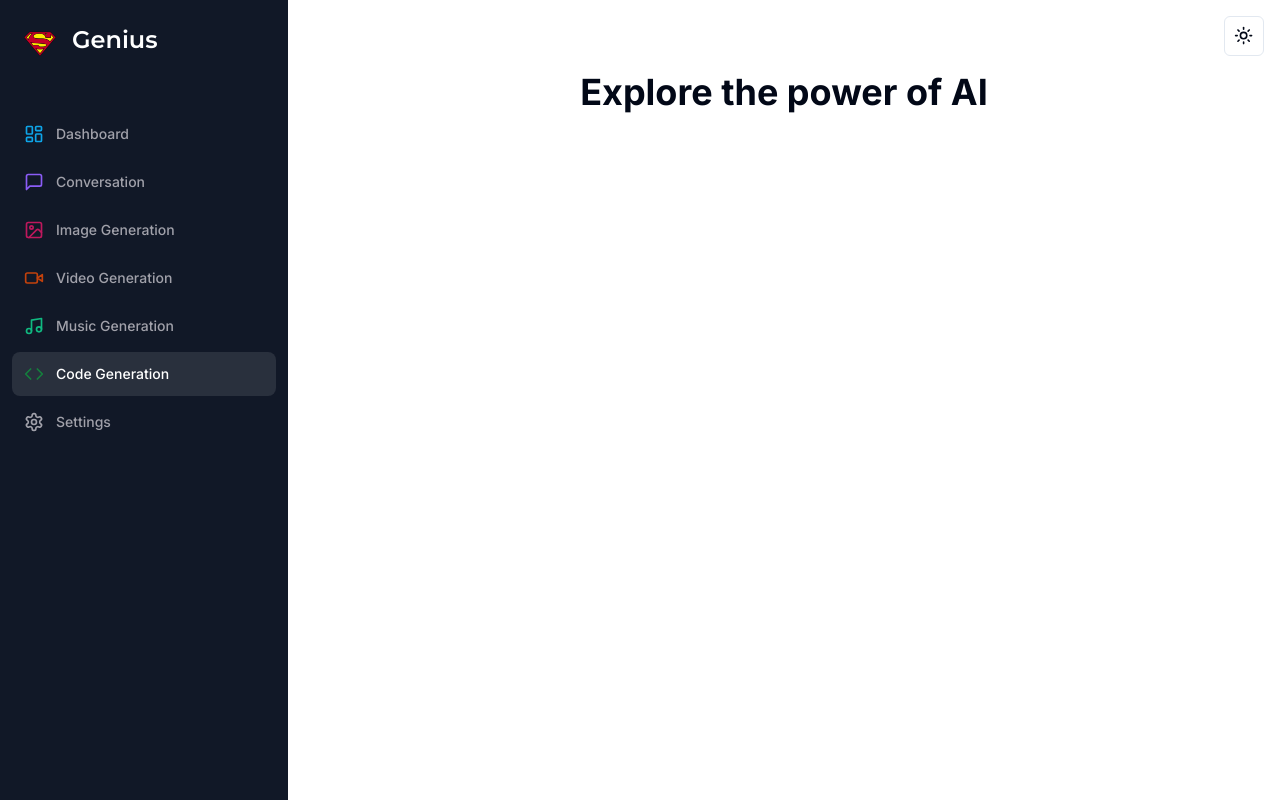
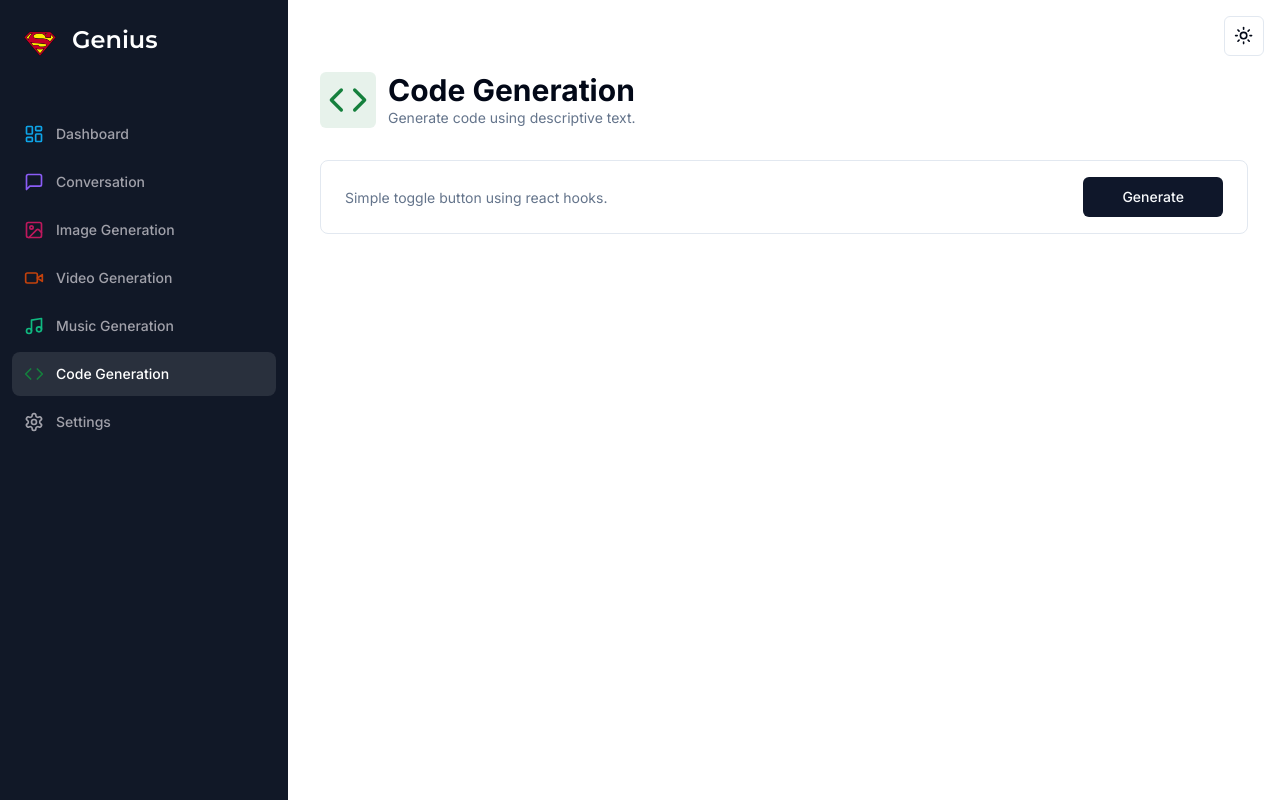
Before and after one commit to PiotrRomanczuk/NextJs-AI-Saas, a Next.js app: page /code in a window 1280 px wide. Built offline with nearby package versions, Linux system fonts and the light colour scheme.

Commit message:
Code route completed

```diff
--- /dev/null
+++ b/app/(dashboard)/(routes)/code/constants.tsx
@@ -0,0 +1,7 @@
+import * as z from 'zod';
+
+export const formSchema = z.object({
+	prompt: z.string().min(1, {
+		message: 'Prompt is required',
+	}),
+});
--- a/app/(dashboard)/(routes)/code/page.tsx
+++ b/app/(dashboard)/(routes)/code/page.tsx
@@ -1,15 +1,162 @@
+'use client';
 
-export default function CodePage() {
+import * as z from 'zod';
+import axios from 'axios';
+import { Code } from 'lucide-react';
+import { useForm } from 'react-hook-form';
+import { useState } from 'react';
+import { toast } from 'react-hot-toast';
+import ReactMarkdown from 'react-markdown';
+import { useRouter } from 'next/navigation';
+import { ChatCompletionRequestMessage } from 'openai';
 
+import { BotAvatar } from '@/components/bot-avatar';
+import { Heading } from '@/components/heading';
+import { Button } from '@/components/ui/button';
+import { Input } from '@/components/ui/input';
+import { zodResolver } from '@hookform/resolvers/zod';
+import { Form, FormControl, FormField, FormItem } from '@/components/ui/form';
+import { cn } from '@/lib/utils';
+import { Loader } from '@/components/loader';
+import { UserAvatar } from '@/components/user-avatar';
+// import { Empty } from '@/components/ui/empty';
+// import { useProModal } from '@/hooks/use-pro-modal';
+
+import { formSchema } from './constants';
+
+const CodePage = () => {
+	const router = useRouter();
+	// const proModal = useProModal();
+	const [messages, setMessages] = useState<ChatCompletionRequestMessage[]>([]);
+
+	const form = useForm<z.infer<typeof formSchema>>({
+		resolver: zodResolver(formSchema),
+		defaultValues: {
+			prompt: '',
+		},
+	});
+
+	const isLoading = form.formState.isSubmitting;
+
+	const onSubmit = async (values: z.infer<typeof formSchema>) => {
+		try {
+			const userMessage: ChatCompletionRequestMessage = {
+				role: 'user',
+				content: values.prompt,
+			};
+			const newMessages = [...messages, userMessage];
+
+			const response = await axios.post('/api/code', { messages: newMessages });
+			setMessages((current) => [...current, userMessage, response.data]);
+
+			form.reset();
+		} catch (error: any) {
+			if (error?.response?.status === 403) {
+				// proModal.onOpen();
+			} else {
+				toast.error('Something went wrong.');
+			}
+		} finally {
+			router.refresh();
+		}
+	};
 
 	return (
 		<div>
-			<div className='mb-8 space-y-4'>
-				<h2 className='text-2xl md:text-4xl font-bold text-center'>
-					Explore the power of AI
-				</h2>
-
+			<Heading
+				title='Code Generation'
+				description='Generate code using descriptive text.'
+				icon={Code}
+				iconColor='text-green-700'
+				bgColor='bg-green-700/10'
+			/>
+			<div className='px-4 lg:px-8'>
+				<div>
+					<Form {...form}>
+						<form
+							onSubmit={form.handleSubmit(onSubmit)}
+							className='
+                rounded-lg
+                border
+                w-full
+                p-4
+                px-3
+                md:px-6
+                focus-within:shadow-sm
+                grid
+                grid-cols-12
+                gap-2
+              '
+						>
+							<FormField
+								name='prompt'
+								render={({ field }) => (
+									<FormItem className='col-span-12 lg:col-span-10'>
+										<FormControl className='m-0 p-0'>
+											<Input
+												className='border-0 outline-none focus-visible:ring-0 focus-visible:ring-transparent'
+												disabled={isLoading}
+												placeholder='Simple toggle button using react hooks.'
+												{...field}
+											/>
+										</FormControl>
+									</FormItem>
+								)}
+							/>
+							<Button
+								className='col-span-12 lg:col-span-2 w-full'
+								type='submit'
+								disabled={isLoading}
+								size='icon'
+							>
+								Generate
+							</Button>
+						</form>
+					</Form>
+				</div>
+				<div className='space-y-4 mt-4'>
+					{isLoading && (
+						<div className='p-8 rounded-lg w-full flex items-center justify-center bg-muted'>
+							<Loader />
+						</div>
+					)}
+					{/* {messages.length === 0 && !isLoading && (
+						<Empty label='No conversation started.' />
+					)} */}
+					<div className='flex flex-col-reverse gap-y-4'>
+						{messages.map((message) => (
+							<div
+								key={message.content}
+								className={cn(
+									'p-8 w-full flex items-start gap-x-8 rounded-lg',
+									message.role === 'user'
+										? 'bg-white border border-black/10'
+										: 'bg-muted'
+								)}
+							>
+								{message.role === 'user' ? <UserAvatar /> : <BotAvatar />}
+								<ReactMarkdown
+									components={{
+										pre: ({ node, ...props }) => (
+											<div className='overflow-auto w-full my-2 bg-black/10 p-2 rounded-lg'>
+												<pre {...props} />
+											</div>
+										),
+										code: ({ node, ...props }) => (
+											<code className='bg-black/10 rounded-lg p-1' {...props} />
+										),
+									}}
+									className='text-sm overflow-hidden leading-7'
+								>
+									{message.content || ''}
+								</ReactMarkdown>
+							</div>
+						))}
+					</div>
+				</div>
 			</div>
 		</div>
 	);
-}
+};
+
+export default CodePage;
--- /dev/null
+++ b/app/api/code/route.ts
@@ -0,0 +1,48 @@
+import { auth } from "@clerk/nextjs";
+import { NextResponse } from "next/server";
+import { Configuration, OpenAIApi, ChatCompletionRequestMessage} from "openai";
+
+const configuration = new Configuration({
+  apiKey: process.env.OPENAI_API_KEY,
+});
+
+const openai = new OpenAIApi(configuration);
+
+const instructionMessage: ChatCompletionRequestMessage = {
+  role: "system",
+  content: "You are a code generater. You must answer only in markdown code snippets. Use code comments for explanations."
+}
+
+
+export async function POST(
+  req: Request
+) {
+  try {
+    const { userId } = auth();
+    const body = await req.json();
+    const { messages } = body;
+
+    if (!userId) {
+      return new NextResponse("Unauthorized", { status: 401 });
+    }
+
+    if (!configuration.apiKey) {
+      return new NextResponse("OpenAI API Key not configured.", { status: 500 });
+    }
+
+    if (!messages) {
+      return new NextResponse("Messages are required", { status: 400 });
+    }
+
+    const response = await openai.createChatCompletion({
+      model: "gpt-3.5-turbo",
+      messages: [instructionMessage, ...messages ]
+    });
+    return NextResponse.json(response.data.choices[0].message);
+
+  } catch (error) {
+    console.log('[CONVERSATION_ERROR]', error);
+    return new NextResponse("Internal Error", { status: 500 });
+  }
+  ;
+}
```
